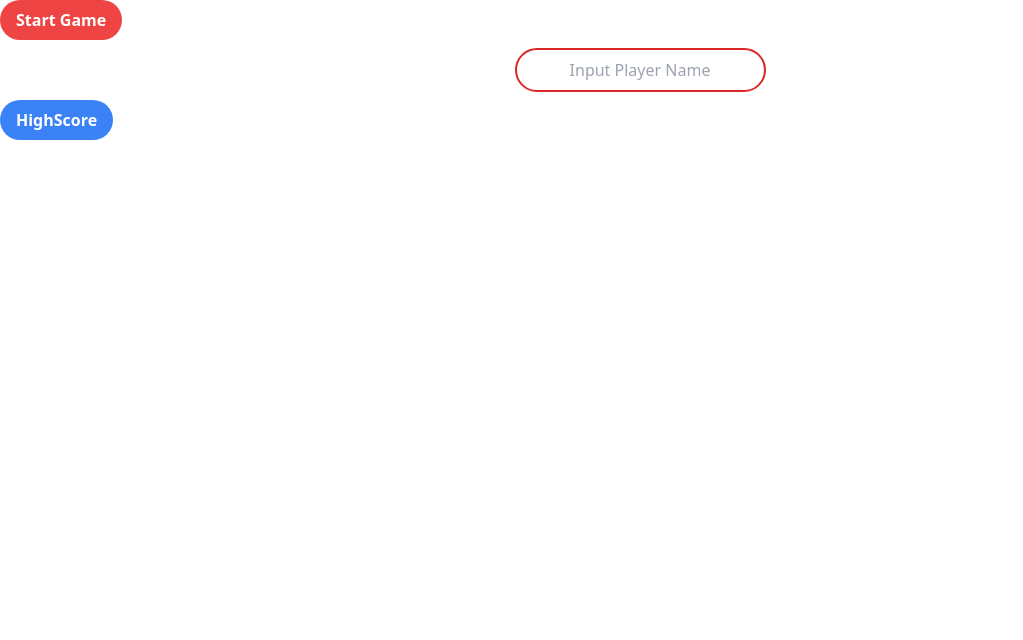
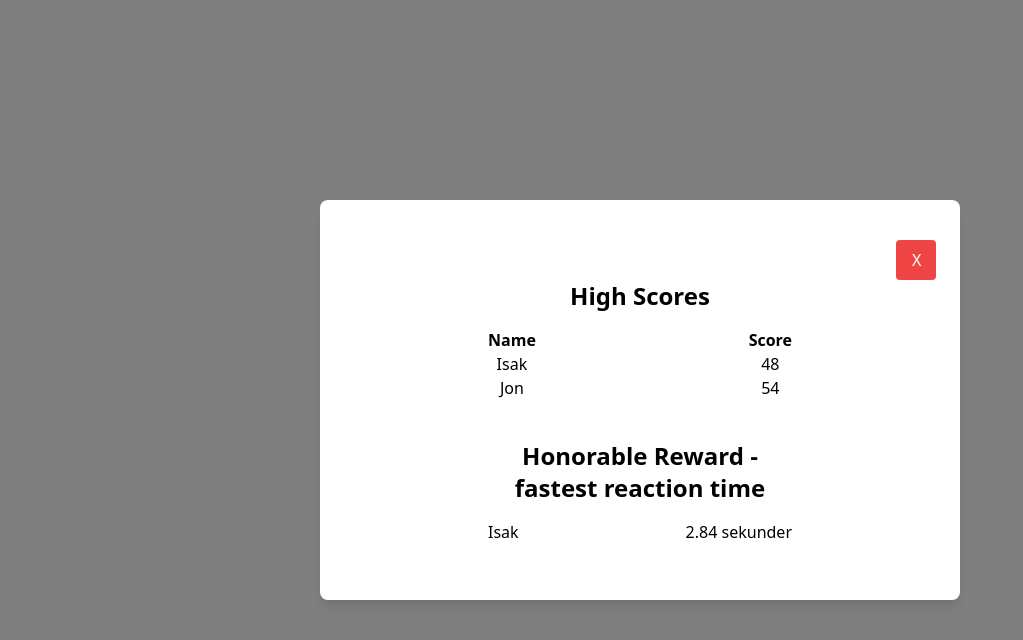
Before and after one commit to studiegrupp2/Whack-a-mole, a Next.js app: page / in a window 1280 px wide. Both pictures are taken after a click on the button "HighScore". Shown: the top 640 px of the page, without its empty margins (0-1023 px from the left). Built offline with nearby package versions, Linux system fonts and the light colour scheme.

Commit message:
highscore modal funkar

```diff
--- a/src/app/game/page.tsx
+++ b/src/app/game/page.tsx
@@ -1,24 +1,26 @@
 "use client";
 import StartButton from "@/components/Button";
 import CountdownModal from "@/components/Countdown";
+import HighScoreModal from "@/components/HighScoreModal";
 
-import Input from "@/components/Input";
+// import Input from "@/components/Input";
 
 import Timer from "@/components/Timer";
 
-import React, { useState } from "react";
+import React, { useEffect, useState } from "react";
 
 const Game = () => {
   const [isGameOngoing, setIsGameOnGoing] = useState<boolean>(false);
 
-  const [currentPoints, setCurrentPoints] = useState(0);
+  // const [currentPoints, setCurrentPoints] = useState(0);
 
   const [showCountdown, setShowCountdown] = useState<boolean>(false);
-
+  const [gameFinished, setGameFinished] = useState<boolean>(false);
+  const [isModalOpen, setIsModalOpen] = useState<boolean>(false);
   //funktion för att öka poängen, kan användas i spellogiken när en mullvad träffas.
-  const addPoint = () => {
-    setCurrentPoints(currentPoints +1)
-  }
+  // const addPoint = () => {
+  //   setCurrentPoints(currentPoints +1)
+  // }
 
   const handleNewGame = () => {
     if (!isGameOngoing) {
@@ -28,16 +30,28 @@ const Game = () => {
   const handleCountdownFinish = () => {
     setShowCountdown(false);
     setIsGameOnGoing(true);
+    setGameFinished(false);
     console.log("New Game Started");
   };
 
   const handleGameTimerFinish = () => {
     setIsGameOnGoing(false);
-  }
+    setGameFinished(true);
+  };
+
+  useEffect(() => {
+    if (gameFinished) {
+      setIsModalOpen(true);
+
+      const closeModalTimer = setTimeout(() => {
+        setIsModalOpen(false);
+      }, 10000);
+      return () => clearTimeout(closeModalTimer);
+    }
+  }, [gameFinished]);
 
   return (
     <div>
-
       <StartButton
         btnText="Start a New Game"
         onClick={handleNewGame}
@@ -46,12 +60,13 @@ const Game = () => {
       <div className="min-h-screen min-w-screen flex flex-col items-center">
         <div className="p-[20px 0px] flex min-w-full justify-around">
           <div className="game-timer">
-            <Timer isGameOnGoing={isGameOngoing} handleFinish={handleGameTimerFinish} />
+            <Timer
+              isGameOnGoing={isGameOngoing}
+              handleFinish={handleGameTimerFinish}
+            />
           </div>
           <div className="game-points">
-            <div>
-              {currentPoints} points
-            </div>
+            <div>{/* {currentPoints} points */}</div>
           </div>
           <div className="game-start">
             <div>start button placeholder</div>
@@ -61,8 +76,14 @@ const Game = () => {
           <div>game board placeholder</div>
         </div>
       </div>
-            {/* Show countdown modal if countdown is in progress */}
-            {showCountdown && <CountdownModal onCountdownFinish={handleCountdownFinish} />}
+      {/* Show countdown modal if countdown is in progress */}
+      {showCountdown && (
+        <CountdownModal onCountdownFinish={handleCountdownFinish} />
+      )}
+
+      {isModalOpen && (
+        <HighScoreModal closeModal={() => setIsModalOpen(false)} />
+      )}
     </div>
   );
 };
--- a/src/app/page.tsx
+++ b/src/app/page.tsx
@@ -1,25 +1,21 @@
-"use client"
+"use client";
 import Input from "@/components/Input";
 import HighScoreModalButton from "@/components/OpenHighScoreModalButton";
 import StartPageButton from "@/components/StartPageButton";
 import { useState } from "react";
 
 export default function WhackAMole() {
-
-  const [playerName, setPlayerName] = useState<string>("")
+  const [playerName, setPlayerName] = useState<string>("");
 
   const handleOnChange = (event: React.ChangeEvent<HTMLInputElement>) => {
     setPlayerName(event.target.value);
   };
 
+  return (
+    <div className="flex flex-col h-dvh items-center justify-center">
+      <StartPageButton />
+      <Input value={playerName} onChange={handleOnChange} />
 
-  return (
-    <div>
-      <StartPageButton />
-      <Input
-      value={playerName}
-      onChange={handleOnChange}
-      />
       <HighScoreModalButton />
     </div>
   );
--- /dev/null
+++ b/src/components/HighScoreModal.tsx
@@ -0,0 +1,53 @@
+import React from "react";
+
+interface Props {
+  closeModal: () => void;
+}
+const HighScoreModal: React.FC<Props> = ({ closeModal }) => {
+  return (
+    <div className="fixed inset-0 bg-black bg-opacity-50 flex justify-center items-center">
+      <div className="flex  text-center flex-col bg-white p-6 rounded-lg shadow-lg w-1/2 h-1/2">
+        <div className="flex justify-end">
+          <button
+            className="mt-4 px-4 w-10 text-end py-2 bg-red-500 text-white rounded"
+            onClick={closeModal}
+          >
+            X
+          </button>
+        </div>
+        <div className="flex flex-col gap-10 px-36">
+          <div className="">
+            <h2 className="text-2xl font-bold mb-4">High Scores</h2>
+            <div className="flex items-center justify-between">
+              <div>
+                <h2 className="font-bold">Name</h2>
+                <ul>
+                  <li>Isak</li>
+                  <li>Jon</li>
+                </ul>
+              </div>
+              <div>
+                <h2 className="font-bold">Score</h2>
+                <ul>
+                  <li>48</li>
+                  <li>54</li>
+                </ul>
+              </div>
+            </div>
+          </div>
+          <div>
+            <h2 className="text-2xl font-bold mb-4">
+              Honorable Reward - fastest reaction time
+            </h2>
+            <div className="flex items-center justify-between">
+              <p>Isak</p>
+              <p>2.84 sekunder</p>
+            </div>
+          </div>
+        </div>
+      </div>
+    </div>
+  );
+};
+
+export default HighScoreModal;
--- a/src/components/OpenHighScoreModalButton.tsx
+++ b/src/components/OpenHighScoreModalButton.tsx
@@ -1,18 +1,28 @@
 "use client";
 
+import React, { useState } from "react";
+import HighScoreModal from "./HighScoreModal";
 
-const HighScoreModalButton = () => {
+const HighScoreModalButton: React.FC = () => {
+  const [isModalOpen, setIsModalOpen] = useState<boolean>(false);
 
   const openModal = () => {
-        // setOpenHighScoreModal(!openHighScoreModal)
-    }
+    setIsModalOpen(true);
+    // setOpenHighScoreModal(!openHighScoreModal)∏
+  };
+  const closeModal = () => {
+    setIsModalOpen(false);
+  };
   return (
+    <div>
       <button
         className="px-4 py-2 font-semibold text-white bg-blue-500 rounded-full hover:bg-blue-600 transition-all"
         onClick={openModal}
       >
         HighScore
       </button>
+      {isModalOpen && <HighScoreModal closeModal={closeModal} />}
+    </div>
   );
 };
 
```
Lines whose indentation alone changed are shown as unchanged.
